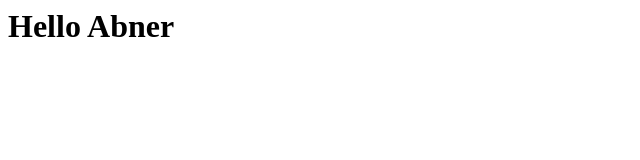
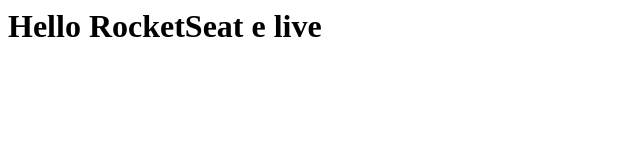
Before and after one commit to abner-bernal/live-git, a plain HTML site: page index.html in a window 1280 px wide. Shown: the whole page, without its empty margins (0-640 px from the left). Drawn offline with Linux system fonts and the light colour scheme.

Commit message:
Alteração index.html

```diff
--- a/index.html
+++ b/index.html
@@ -1 +1 @@
-<h1>Hello Abner</h1>
+<h1>Hello RocketSeat e live</h1>
```
